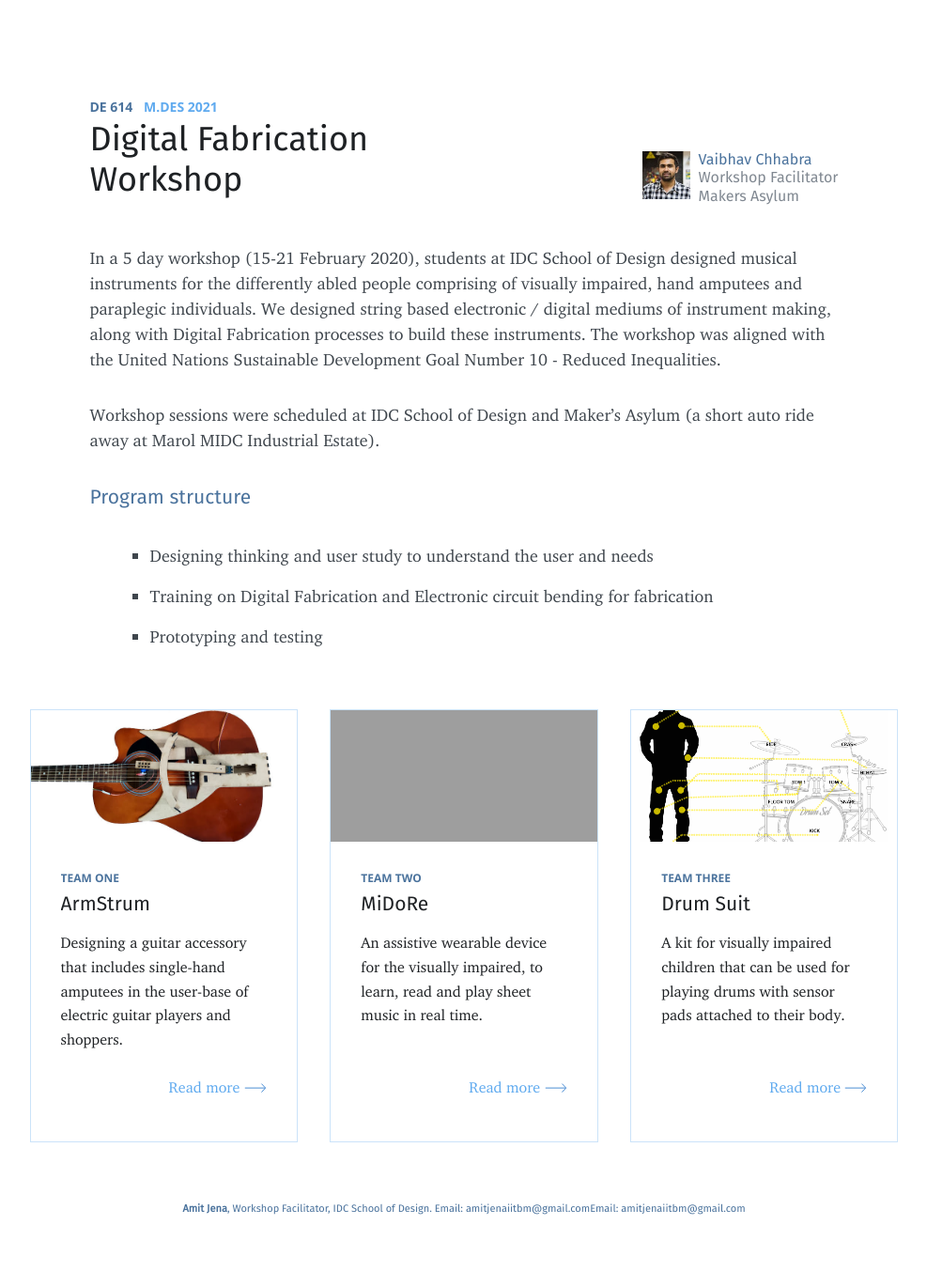
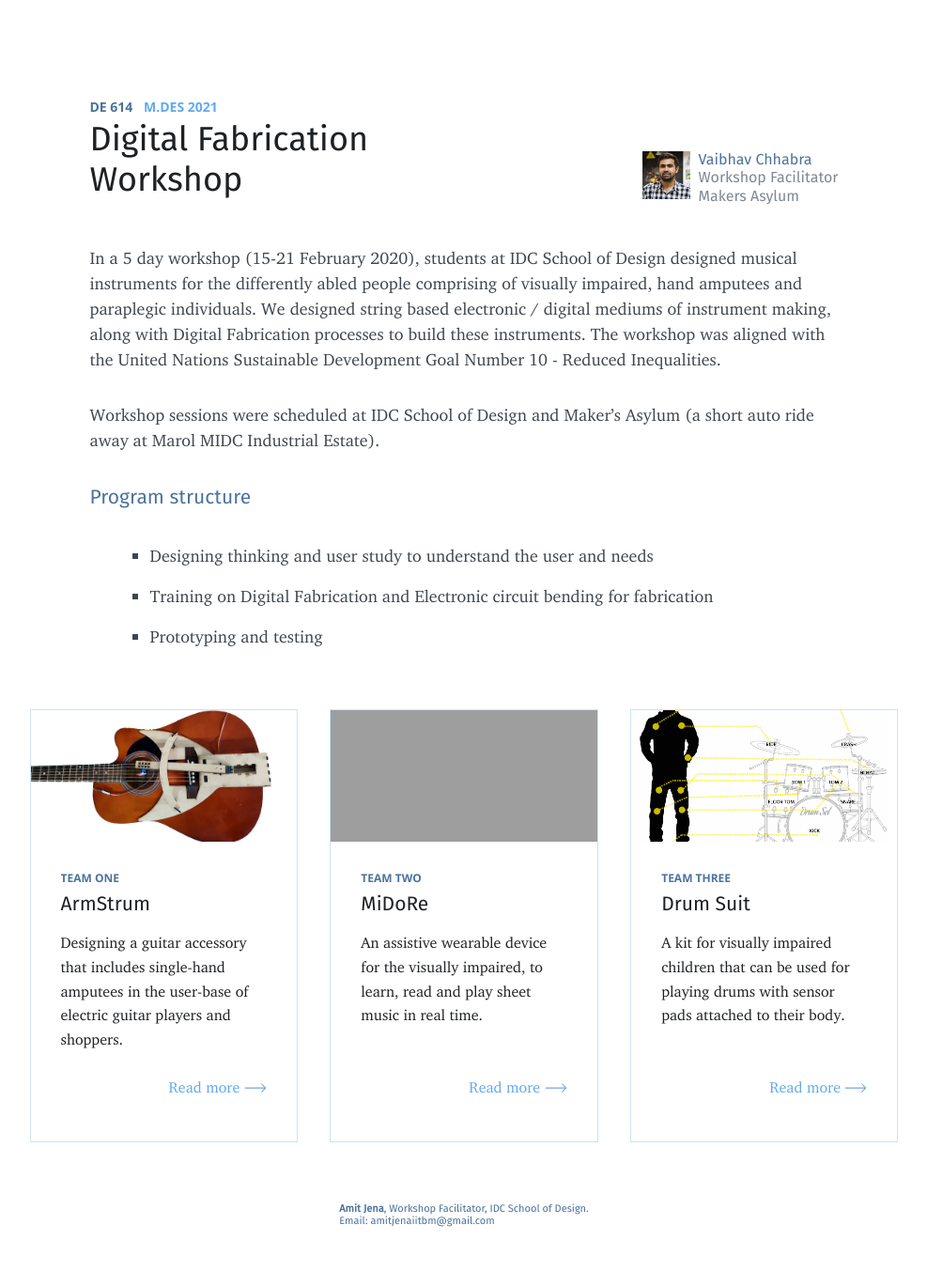
Before and after one commit to amitjenaiitbm/ma-dfworkshop, a Jekyll site: the page built from index.md, in a window 1280 px wide. Shown: the whole page at 94% size, without its empty margins (146-1133 px from the left). Built offline with Jekyll 4.4.1, drawn with Linux system fonts in a browser that asks for light colours; nearby versions of some CDN libraries.

Commit message:
Update default.html

```diff
--- a/_layouts/default.html
+++ b/_layouts/default.html
@@ -65,9 +65,7 @@ title: Digital Fabrication Workshop
 
         <section class="footer">
             <div class="made fs">
-                <strong>Amit Jena</strong>, Workshop Facilitator, IDC School of Design. Email: amitjenaiitbm@gmail.com
-            </div>
-            <div class="made fs">
+                <strong>Amit Jena</strong>, Workshop Facilitator, IDC School of Design.<br>
                 Email: amitjenaiitbm@gmail.com
             </div>
         </section>
```
